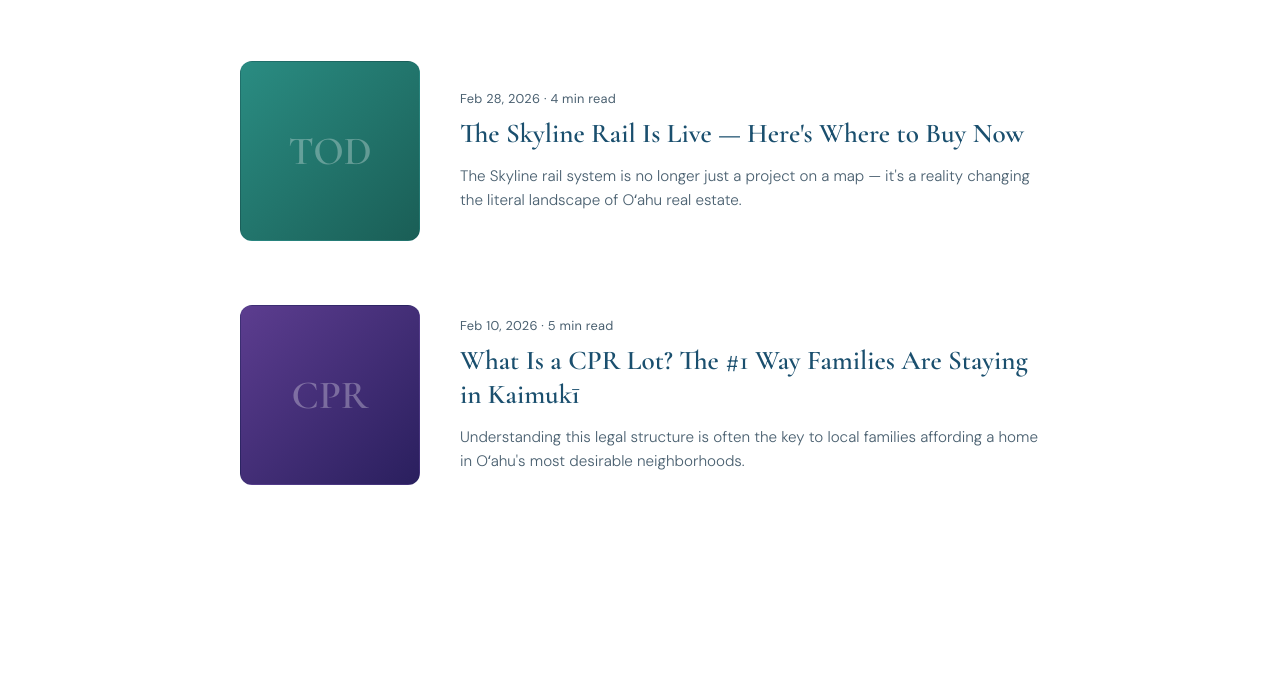
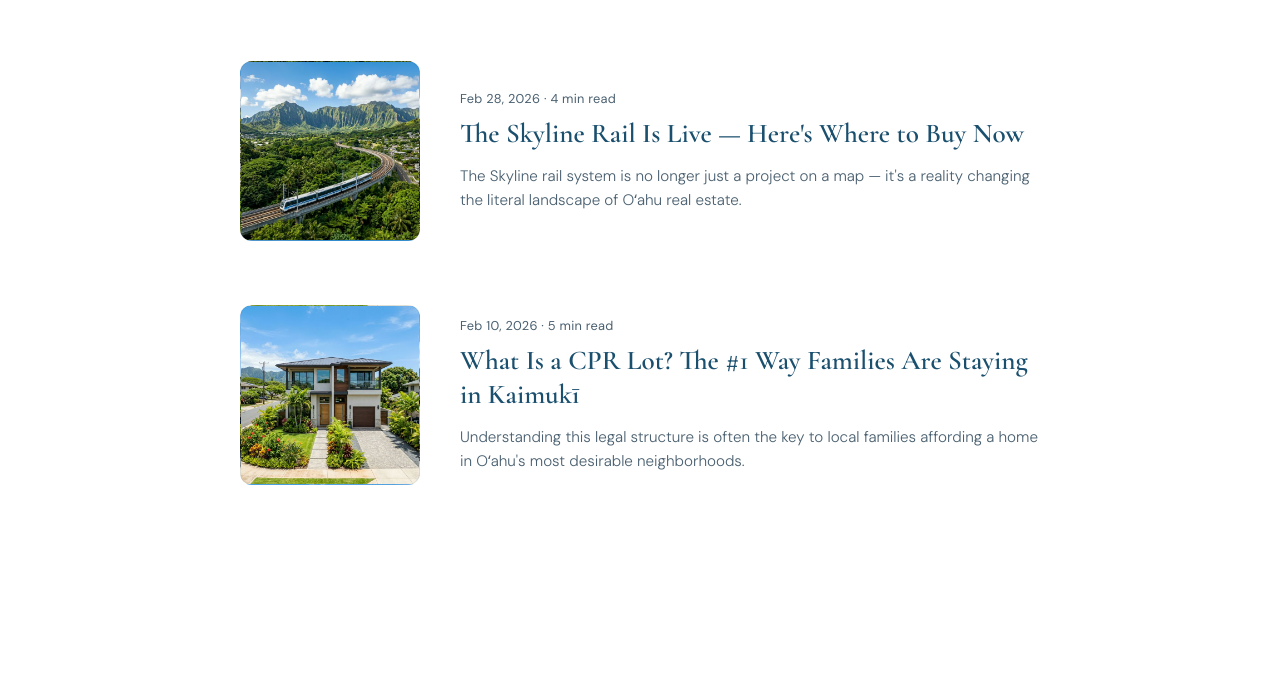
Before and after one commit to PositiveVibe/evantomhawaii, a plain HTML site: page articles/index.html in a window 1280 px wide. Shown: the part 654-1339 px from the top of the page. Drawn offline with nearby package versions, Linux system fonts and the light colour scheme.

Commit message:
Fix article image heights and finalize navigation polish

```diff
--- a/articles/index.html
+++ b/articles/index.html
@@ -122,11 +122,12 @@
       gap: 2.5rem;
       margin-bottom: 4rem;
       text-decoration: none;
-      transition: opacity 0.2s;
+      transition: transform 0.3s ease, opacity 0.3s ease;
+      color: inherit;
     }
 
     .article-item:hover {
-      opacity: 0.85;
+      transform: translateX(10px);
     }
 
     .article-thumb {
@@ -136,18 +137,8 @@
       background: var(--light);
       position: relative;
       overflow: hidden;
-    }
-
-    .thumb-overlay {
-      position: absolute;
-      inset: 0;
-      display: flex;
-      align-items: center;
-      justify-content: center;
-      font-family: var(--serif);
-      font-size: 2.5rem;
-      color: rgba(255, 255, 255, 0.3);
-      font-weight: 600;
+      background-size: cover;
+      background-position: center;
     }
 
     .article-content {
@@ -277,9 +268,7 @@
     <div class="archive-inner">
 
       <a href="investor-tax.html" class="article-item">
-        <div class="article-thumb" style="background: linear-gradient(135deg, var(--ocean), var(--teal));">
-          <div class="thumb-overlay">TAX</div>
-        </div>
+        <div class="article-thumb" style="background-image: url('../images/investor-tax.png');"></div>
         <div class="article-content">
           <div class="article-date">March 12, 2026 · 6 min read</div>
           <div class="article-title">Don't Get Hit with the "Investor Tax" — What Every Oʻahu Homeowner Must File Before
@@ -290,9 +279,7 @@
       </a>
 
       <a href="skyline-rail.html" class="article-item">
-        <div class="article-thumb" style="background: linear-gradient(135deg, var(--teal), #1a5e56);">
-          <div class="thumb-overlay">TOD</div>
-        </div>
+        <div class="article-thumb" style="background-image: url('../images/skyline-rail.png');"></div>
         <div class="article-content">
           <div class="article-date">Feb 28, 2026 · 4 min read</div>
           <div class="article-title">The Skyline Rail Is Live — Here's Where to Buy Now</div>
@@ -302,9 +289,7 @@
       </a>
 
       <a href="cpr-lots.html" class="article-item">
-        <div class="article-thumb" style="background: linear-gradient(135deg, #5c3d8f, #2a1f5e);">
-          <div class="thumb-overlay">CPR</div>
-        </div>
+        <div class="article-thumb" style="background-image: url('../images/cpr-lots.png');"></div>
         <div class="article-content">
           <div class="article-date">Feb 10, 2026 · 5 min read</div>
           <div class="article-title">What Is a CPR Lot? The #1 Way Families Are Staying in Kaimukī</div>
```
Also changed, not shown: articles/cpr-lots.html (+1 -1 lines), articles/investor-tax.html (+1 -1 lines), articles/skyline-rail.html (+1 -1 lines).
